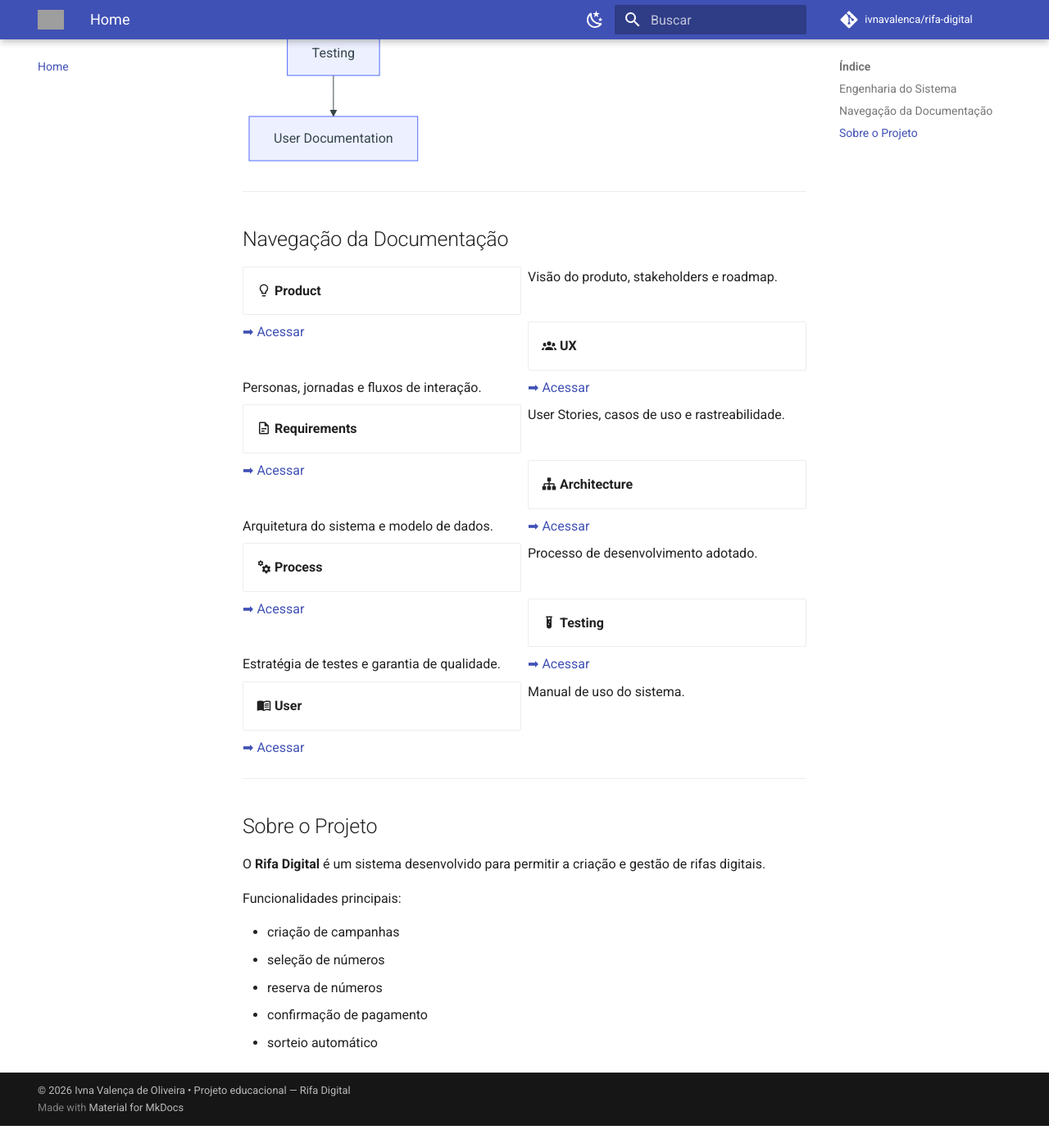
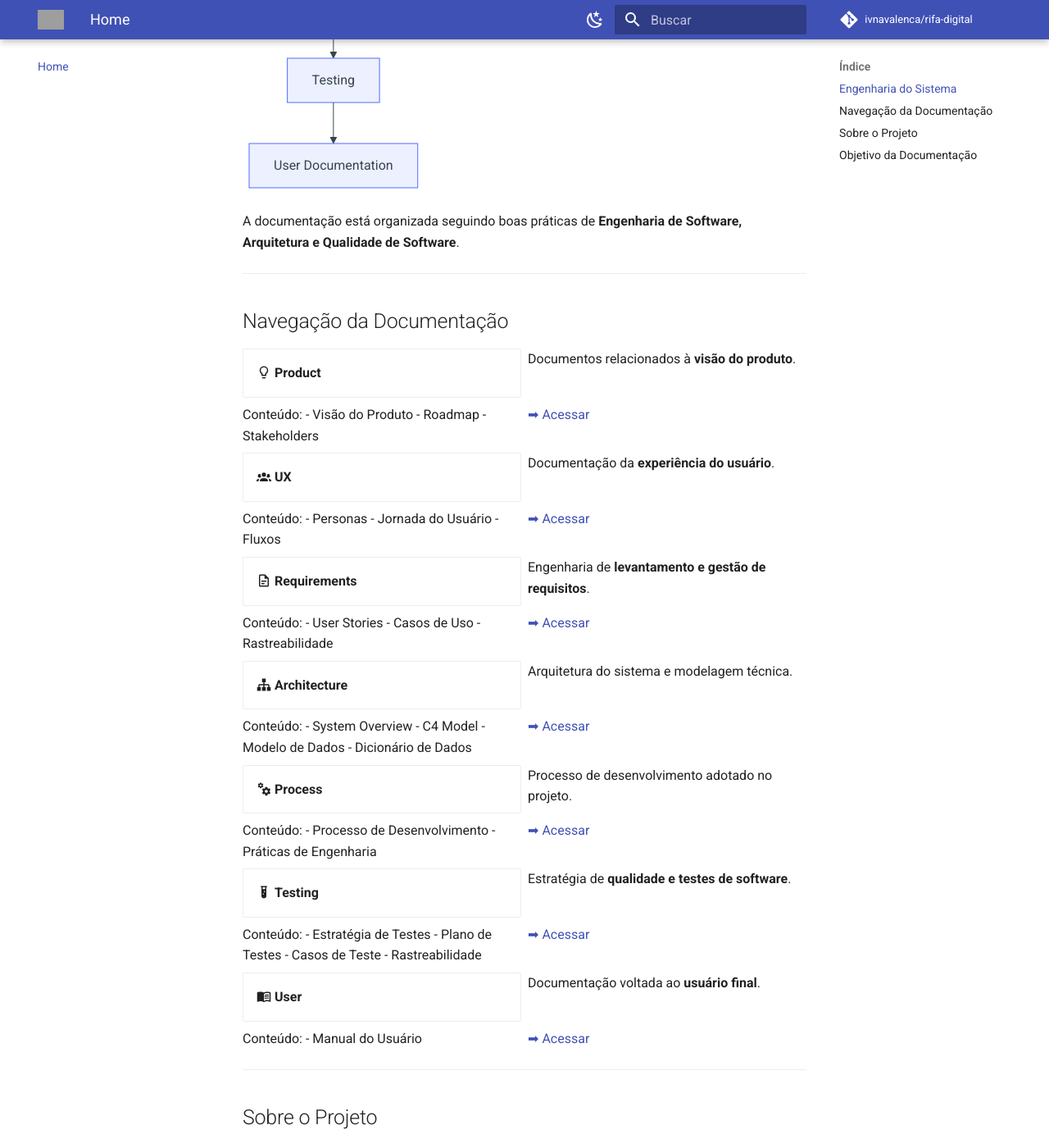
Before and after one commit to ivnavalenca/rifa-digital, an MkDocs documentation site: the page built from docs/index.md, in a window 1280 px wide and 1400 px high, scrolled down 1594 px. Shown: the whole window at 82% size. Built offline with MkDocs 1.6.1 and Material for MkDocs 9.7.7, drawn with Linux system fonts in a browser that asks for light colours; comment, search, counter and statistics services are not loaded; before the commit the page ends 2967 px from its top, so only the background shows below that; some of the changed text lies outside the part shown; grey boxes are pictures that could not be loaded.

Commit message:
Update index.md

````diff
--- a/docs/index.md
+++ b/docs/index.md
@@ -1,4 +1,5 @@
-# Rifa Digital
+
+# 🎟️ Rifa Digital
 
 ![Rifa Digital](assets/images/rifa-digital.png)
 
@@ -12,6 +13,7 @@ Este projeto demonstra a engenharia completa de um sistema de software, incluind
 - Arquitetura
 - Processo de Desenvolvimento
 - Testes
+- Documentação de Usuário
 
 ---
 
@@ -28,6 +30,8 @@ Process --> Testing[Testing]
 Testing --> User[User Documentation]
 ```
 
+A documentação está organizada seguindo boas práticas de **Engenharia de Software, Arquitetura e Qualidade de Software**.
+
 ---
 
 ## Navegação da Documentação
@@ -36,43 +40,77 @@ Testing --> User[User Documentation]
 
 - :material-lightbulb-outline: **Product**
 
-  Visão do produto, stakeholders e roadmap.
+  Documentos relacionados à **visão do produto**.
+
+  Conteúdo:
+  - Visão do Produto
+  - Roadmap
+  - Stakeholders
 
   [➡ Acessar](product/README.md)
 
 - :material-account-group: **UX**
 
-  Personas, jornadas e fluxos de interação.
+  Documentação da **experiência do usuário**.
+
+  Conteúdo:
+  - Personas
+  - Jornada do Usuário
+  - Fluxos
 
   [➡ Acessar](ux/README.md)
 
 - :material-file-document-outline: **Requirements**
 
-  User Stories, casos de uso e rastreabilidade.
+  Engenharia de **levantamento e gestão de requisitos**.
+
+  Conteúdo:
+  - User Stories
+  - Casos de Uso
+  - Rastreabilidade
 
   [➡ Acessar](requirements/README.md)
 
 - :material-sitemap: **Architecture**
 
-  Arquitetura do sistema e modelo de dados.
+  Arquitetura do sistema e modelagem técnica.
+
+  Conteúdo:
+  - System Overview
+  - C4 Model
+  - Modelo de Dados
+  - Dicionário de Dados
 
   [➡ Acessar](architecture/README.md)
 
 - :material-cogs: **Process**
 
-  Processo de desenvolvimento adotado.
+  Processo de desenvolvimento adotado no projeto.
+
+  Conteúdo:
+  - Processo de Desenvolvimento
+  - Práticas de Engenharia
 
   [➡ Acessar](process/processo-desenvolvimento.md)
 
 - :material-test-tube: **Testing**
 
-  Estratégia de testes e garantia de qualidade.
+  Estratégia de **qualidade e testes de software**.
+
+  Conteúdo:
+  - Estratégia de Testes
+  - Plano de Testes
+  - Casos de Teste
+  - Rastreabilidade
 
   [➡ Acessar](testing/README.md)
 
 - :material-book-open-variant: **User**
 
-  Manual de uso do sistema.
+  Documentação voltada ao **usuário final**.
+
+  Conteúdo:
+  - Manual do Usuário
 
   [➡ Acessar](user/manual-usuario.md)
 
@@ -86,8 +124,23 @@ O **Rifa Digital** é um sistema desenvolvido para permitir a criação e gestã
 
 Funcionalidades principais:
 
-- criação de campanhas
-- seleção de números
-- reserva de números
+- criação de campanhas de rifa
+- geração de números da rifa
+- reserva de números por participantes
 - confirmação de pagamento
-- sorteio automático
+- sorteio do vencedor
+
+---
+
+## Objetivo da Documentação
+
+Esta documentação foi estruturada para demonstrar um projeto completo de engenharia de software, incluindo:
+
+- **Product Management**
+- **UX Design**
+- **Requirements Engineering**
+- **Software Architecture**
+- **Software Testing (QA)**
+- **User Documentation**
+
+A organização segue práticas utilizadas por **equipes profissionais de desenvolvimento de software**.
````
